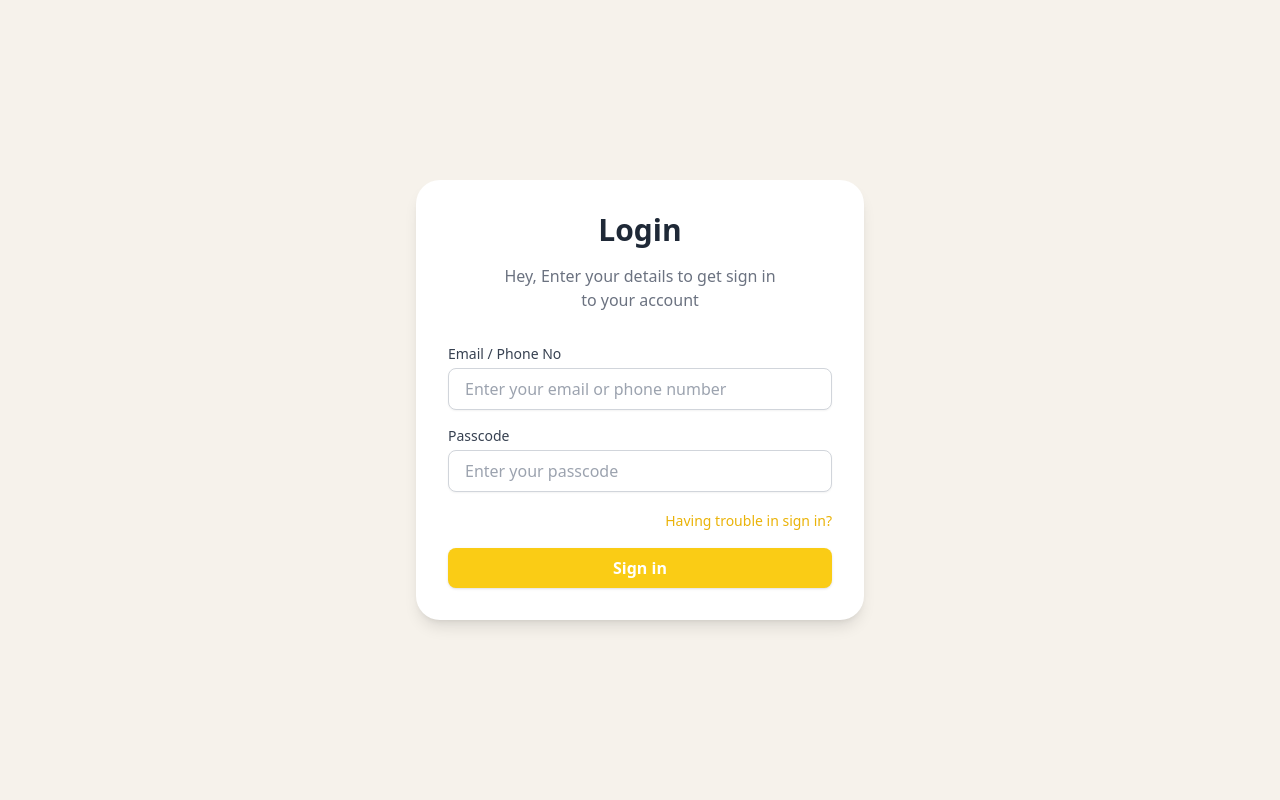
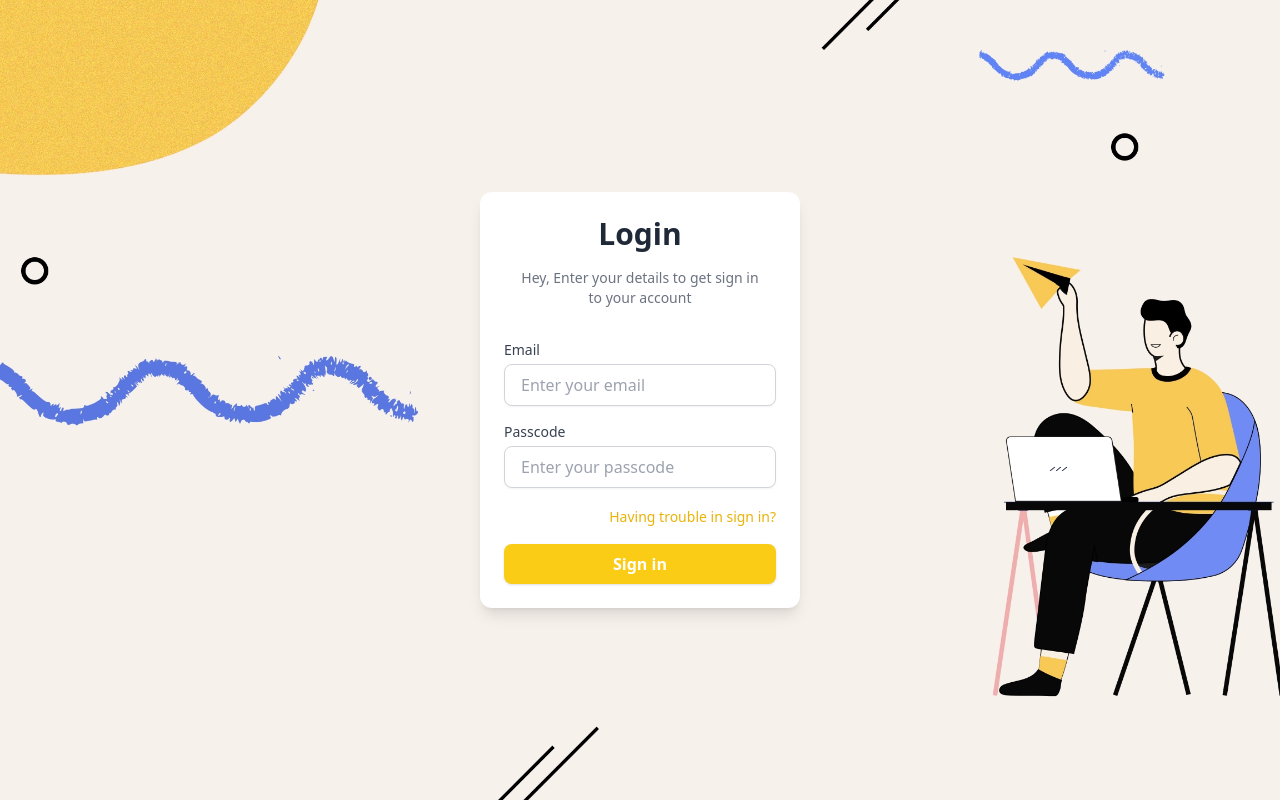
Before and after one commit to SylvHardDev/odooKiller, a React (Vite) app: page / in a window 1280 px wide. Built offline with nearby package versions, Linux system fonts and the light colour scheme.

Commit message:
ajuste style login form

```diff
--- a/src/components/Login/Login.tsx
+++ b/src/components/Login/Login.tsx
@@ -2,12 +2,12 @@ import "./Login.css";
 
 const Login = () => {
   return (
-    <div className="min-h-screen flex items-center justify-center bg-[#F6F2EB]">
-      <div className="bg-white shadow-lg rounded-3xl w-full max-w-md p-8">
+    <div className="min-h-screen flex items-center justify-center bg-[#F6F2EB] bg-[url('src/assets/landing-bg.webp')] bg-cover bg-center">
+      <div className="bg-white shadow-lg rounded-xl w-full max-w-xs p-6">
         <h1 className="text-3xl font-bold text-gray-800 text-center mb-4">
           Login
         </h1>
-        <p className="text-gray-500 text-center mb-8">
+        <p className="text-gray-500 text-center mb-8 text-sm">
           Hey, Enter your details to get sign in <br /> to your account
         </p>
         <form>
@@ -16,13 +16,13 @@ const Login = () => {
               htmlFor="email"
               className="block text-sm font-medium text-gray-700"
             >
-              Email / Phone No
+              Email
             </label>
             <input
               type="text"
               id="email"
               className="mt-1 block w-full px-4 py-2 border border-gray-300 rounded-lg shadow-sm focus:outline-none focus:ring-2 focus:ring-yellow-400 focus:border-transparent"
-              placeholder="Enter your email or phone number"
+              placeholder="Enter your email"
             />
           </div>
           <div className="mb-4">
```
